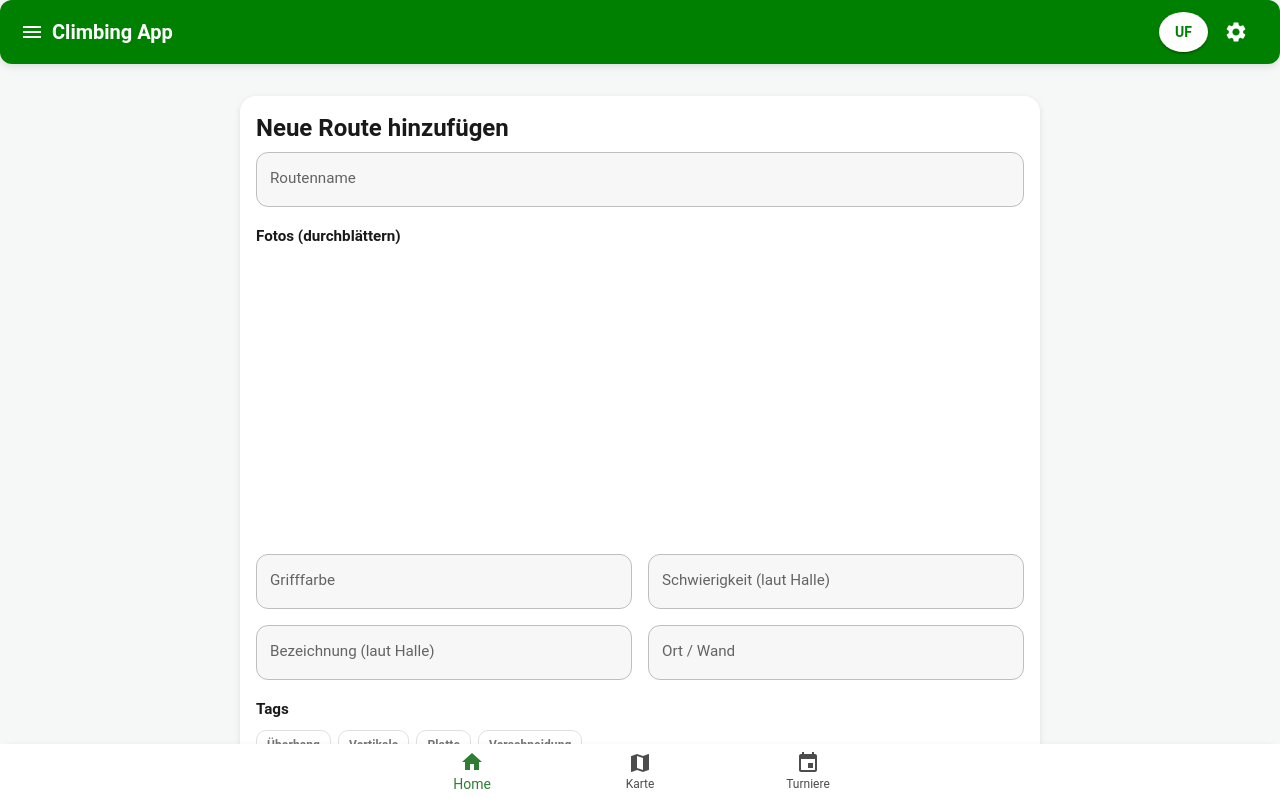
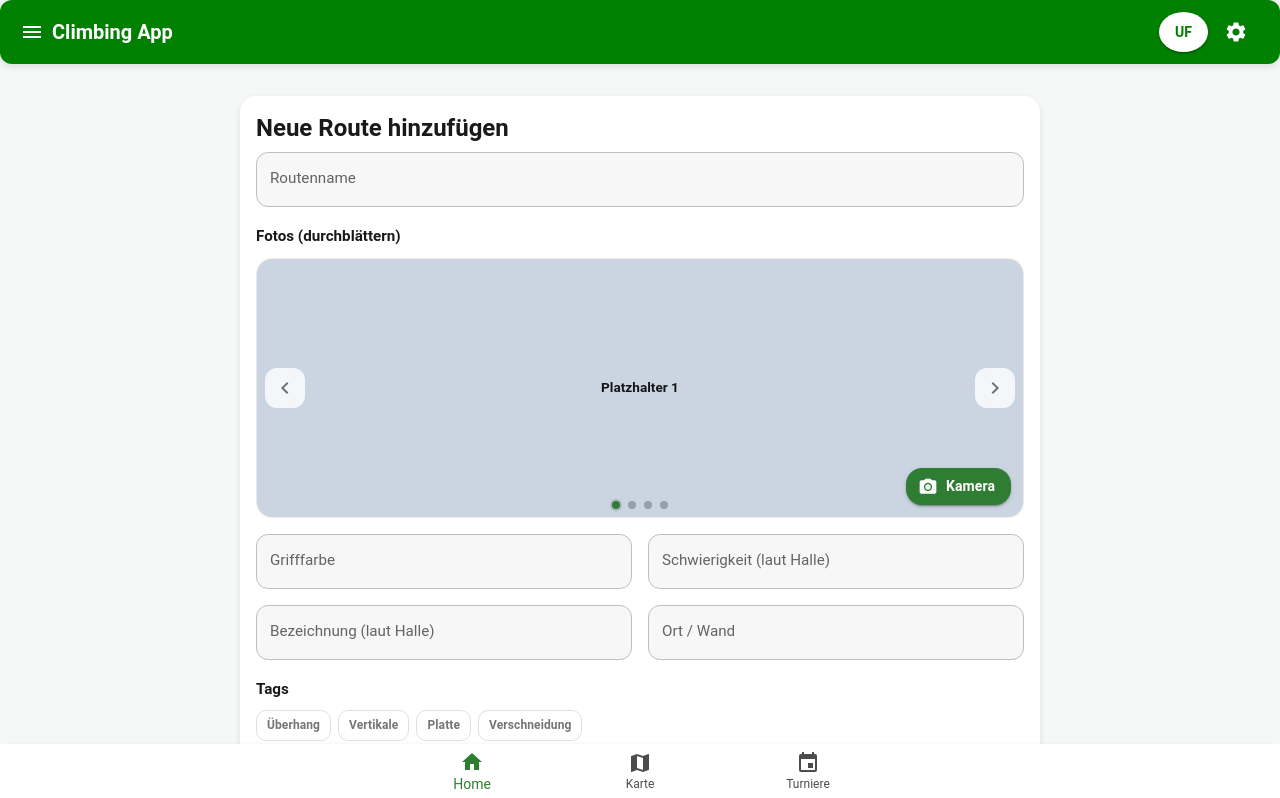
Before and after one commit to JonasFlachmann/ClimbingTurnamentAppPublic, a Next.js app: page /boulder-add in a window 1280 px wide. Shown: the top 798 px of the page. Built offline with nearby package versions, Linux system fonts and the light colour scheme.

Commit message:
Update boulder-add.tsx

```diff
--- a/pages/boulder-add.tsx
+++ b/pages/boulder-add.tsx
@@ -2,7 +2,6 @@
 
 import React, { useMemo, useRef, useState } from "react";
 import { useRouter } from "next/router";
-import dynamic from "next/dynamic";
 import {
   Box,
   Paper,
@@ -13,21 +12,12 @@ import {
   ToggleButtonGroup,
   ToggleButton,
   Divider,
+  IconButton,
 } from "@mui/material";
 import PhotoCameraIcon from "@mui/icons-material/PhotoCamera";
 import CheckIcon from "@mui/icons-material/Check";
-
-// Swiper nur Client-seitig laden
-const Swiper = dynamic(() => import("swiper/react").then((m) => m.Swiper), { ssr: false });
-const SwiperSlide = dynamic(
-  () => import("swiper/react").then((m) => m.SwiperSlide),
-  { ssr: false }
-);
-
-import "swiper/css";
-import "swiper/css/pagination";
-import "swiper/css/navigation";
-import { Pagination, Navigation } from "swiper";
+import ChevronLeftIcon from "@mui/icons-material/ChevronLeft";
+import ChevronRightIcon from "@mui/icons-material/ChevronRight";
 
 const TAG_GROUPS: string[][] = [
   ["Überhang", "Vertikale", "Platte", "Verschneidung"],
@@ -36,7 +26,7 @@ const TAG_GROUPS: string[][] = [
 ];
 
 const MAX_PHOTOS = 4;
-// deutlicher sichtbare Platzhalterfarben
+// gut sichtbare Platzhalterfarben
 const PLACEHOLDER_COLORS = ["#CBD5E1", "#86E3A1", "#93C5FD", "#F9A8D4"]; // slate-300, green, blue, pink
 
 export default function BoulderAddPage() {
@@ -51,15 +41,48 @@ export default function BoulderAddPage() {
   const [tags, setTags] = useState<string[]>([]);
   const [description, setDescription] = useState("");
 
-  // Fotos (Preview via Blob-URL)
+  // Fotos: Blob-URLs für Preview oder null für Platzhalter
   const [photoUrls, setPhotoUrls] = useState<(string | null)[]>(
     Array.from({ length: MAX_PHOTOS }, () => null)
   );
   const fileInputsRef = useRef<Array<HTMLInputElement | null>>([]);
 
+  // Einfaches Carousel
+  const [index, setIndex] = useState(0);
+  const clampIndex = (v: number) =>
+    Math.max(0, Math.min(MAX_PHOTOS - 1, v));
+  const goPrev = () => setIndex((i) => clampIndex(i - 1));
+  const goNext = () => setIndex((i) => clampIndex(i + 1));
+  const goTo = (i: number) => setIndex(clampIndex(i));
+
+  // Drag / Swipe (Touch + Maus)
+  const startXRef = useRef<number | null>(null);
+  const draggingRef = useRef(false);
+
+  const onPointerDown = (e: React.PointerEvent) => {
+    draggingRef.current = true;
+    startXRef.current = e.clientX;
+  };
+  const onPointerMove = (e: React.PointerEvent) => {
+    if (!draggingRef.current || startXRef.current == null) return;
+    // optional: live translate – hier nicht nötig
+  };
+  const onPointerUp = (e: React.PointerEvent) => {
+    if (!draggingRef.current || startXRef.current == null) return;
+    const dx = e.clientX - startXRef.current;
+    draggingRef.current = false;
+    startXRef.current = null;
+    const THRESHOLD = 40; // Pixel
+    if (dx > THRESHOLD) goPrev();
+    else if (dx < -THRESHOLD) goNext();
+  };
+  const onPointerLeave = () => {
+    draggingRef.current = false;
+    startXRef.current = null;
+  };
+
   const allTags = useMemo(() => TAG_GROUPS.flat(), []);
 
-  // Tag-Auswahl (Mehrfach)
   const handleToggleGroup =
     (groupIndex: number) =>
     (_: React.MouseEvent<HTMLElement>, newValues: string[]) => {
@@ -69,15 +92,12 @@ export default function BoulderAddPage() {
       newValues.forEach((nv) => current.add(nv));
       setTags(Array.from(current));
     };
-
   const selectedByGroup = (groupIndex: number) =>
     tags.filter((t) => TAG_GROUPS[groupIndex].includes(t));
 
-  // Kamera-/Upload
   const handlePickPhoto = (idx: number) => {
     fileInputsRef.current[idx]?.click();
   };
-
   const handleFileChange = (idx: number) => (e: React.ChangeEvent<HTMLInputElement>) => {
     const file = e.target.files?.[0];
     if (!file) return;
@@ -87,11 +107,13 @@ export default function BoulderAddPage() {
       next[idx] = url;
       return next;
     });
+    // springe auf dieses Bild
+    setIndex(idx);
   };
 
-  // Submit
   const handleSubmit = (e: React.FormEvent) => {
     e.preventDefault();
+    // TODO: später API/Supabase
     router.push("/tournament-fill");
   };
 
@@ -102,7 +124,7 @@ export default function BoulderAddPage() {
         p: 2,
         display: "flex",
         justifyContent: "center",
-        // zusätzlicher Platz nach unten (Footer + Safe Area)
+        // genug Abstand zum (globalen) Footer:
         pb: "calc(env(safe-area-inset-bottom, 0px) + 96px)",
       }}
     >
@@ -123,54 +145,62 @@ export default function BoulderAddPage() {
               />
             </Grid>
 
-            {/* Fotos */}
+            {/* Fotos – eigener, zuverlässiger Carousel */}
             <Grid item xs={12}>
               <Typography variant="subtitle1" sx={{ mb: 1 }}>
                 Fotos (durchblättern)
               </Typography>
 
-              <Swiper
-                modules={[Pagination, Navigation]}
-                pagination={{ clickable: true }}
-                navigation
-                slidesPerView={1}
-                spaceBetween={12}
-                style={{ width: "100%", height: 280 }}
+              <Box
+                sx={{
+                  position: "relative",
+                  width: "100%",
+                  height: 260,
+                  borderRadius: 2,
+                  overflow: "hidden",
+                  userSelect: "none",
+                  touchAction: "pan-y",
+                  bgcolor: "#fff",
+                  border: "1px solid rgba(0,0,0,0.08)",
+                }}
+                onPointerDown={onPointerDown}
+                onPointerMove={onPointerMove}
+                onPointerUp={onPointerUp}
+                onPointerLeave={onPointerLeave}
               >
-                {Array.from({ length: MAX_PHOTOS }).map((_, i) => (
-                  <SwiperSlide key={i}>
+                {/* aktuelles Bild / Platzhalter */}
                 <Box
                   sx={{
                     width: "100%",
-                        height: 260,                // feste Höhe -> sichtbar
-                        borderRadius: 2,
-                        bgcolor: photoUrls[i]
-                          ? "transparent"
-                          : PLACEHOLDER_COLORS[i % PLACEHOLDER_COLORS.length],
+                    height: "100%",
+                    position: "relative",
+                    bgcolor:
+                      photoUrls[index] == null
+                        ? PLACEHOLDER_COLORS[index % PLACEHOLDER_COLORS.length]
+                        : "transparent",
                     display: "flex",
                     alignItems: "center",
                     justifyContent: "center",
-                        position: "relative",
-                        overflow: "hidden",
                   }}
                 >
-                      {photoUrls[i] ? (
+                  {photoUrls[index] ? (
                     <img
-                          src={photoUrls[i] as string}
-                          alt={`Foto ${i + 1}`}
+                      src={photoUrls[index] as string}
+                      alt={`Foto ${index + 1}`}
                       style={{ width: "100%", height: "100%", objectFit: "cover" }}
                     />
                   ) : (
                     <Typography variant="body2" color="text.primary" sx={{ fontWeight: 600 }}>
-                          Platzhalter {i + 1}
+                      Platzhalter {index + 1}
                     </Typography>
                   )}
 
+                  {/* Kamera/Upload */}
                   <Button
                     variant="contained"
                     color="primary"
                     startIcon={<PhotoCameraIcon />}
-                        onClick={() => handlePickPhoto(i)}
+                    onClick={() => handlePickPhoto(index)}
                     sx={{
                       position: "absolute",
                       right: 12,
@@ -181,21 +211,76 @@ export default function BoulderAddPage() {
                   >
                     Kamera
                   </Button>
-
                   <input
                     ref={(el) => {
-                          fileInputsRef.current[i] = el;
+                      fileInputsRef.current[index] = el;
                     }}
                     type="file"
                     accept="image/*"
                     capture="environment"
-                        onChange={handleFileChange(i)}
+                    onChange={handleFileChange(index)}
                     style={{ display: "none" }}
                   />
                 </Box>
-                  </SwiperSlide>
+
+                {/* Pfeile */}
+                <IconButton
+                  aria-label="vorheriges Foto"
+                  onClick={goPrev}
+                  sx={{
+                    position: "absolute",
+                    top: "50%",
+                    left: 8,
+                    transform: "translateY(-50%)",
+                    bgcolor: "rgba(255,255,255,0.8)",
+                    "&:hover": { bgcolor: "rgba(255,255,255,0.95)" },
+                  }}
+                >
+                  <ChevronLeftIcon />
+                </IconButton>
+                <IconButton
+                  aria-label="nächstes Foto"
+                  onClick={goNext}
+                  sx={{
+                    position: "absolute",
+                    top: "50%",
+                    right: 8,
+                    transform: "translateY(-50%)",
+                    bgcolor: "rgba(255,255,255,0.8)",
+                    "&:hover": { bgcolor: "rgba(255,255,255,0.95)" },
+                  }}
+                >
+                  <ChevronRightIcon />
+                </IconButton>
+
+                {/* Dots */}
+                <Box
+                  sx={{
+                    position: "absolute",
+                    bottom: 8,
+                    left: 0,
+                    right: 0,
+                    display: "flex",
+                    justifyContent: "center",
+                    gap: 1,
+                  }}
+                >
+                  {Array.from({ length: MAX_PHOTOS }).map((_, i) => (
+                    <Box
+                      key={i}
+                      onClick={() => goTo(i)}
+                      sx={{
+                        width: 8,
+                        height: 8,
+                        borderRadius: "50%",
+                        cursor: "pointer",
+                        bgcolor: i === index ? "success.main" : "rgba(0,0,0,0.25)",
+                        outline: i === index ? "2px solid rgba(0,0,0,0.15)" : "none",
+                      }}
+                    />
                   ))}
-              </Swiper>
+                </Box>
+              </Box>
             </Grid>
 
             {/* Grifffarbe */}
@@ -315,7 +400,7 @@ export default function BoulderAddPage() {
             </Button>
           </Box>
 
-          {/* zusätzlicher Spacer gegen Footer-Überlappung */}
+          {/* extra Abstand zum globalen Footer */}
           <Box sx={{ height: 96 }} />
         </Box>
       </Paper>
```
Lines whose indentation alone changed are shown as unchanged.
